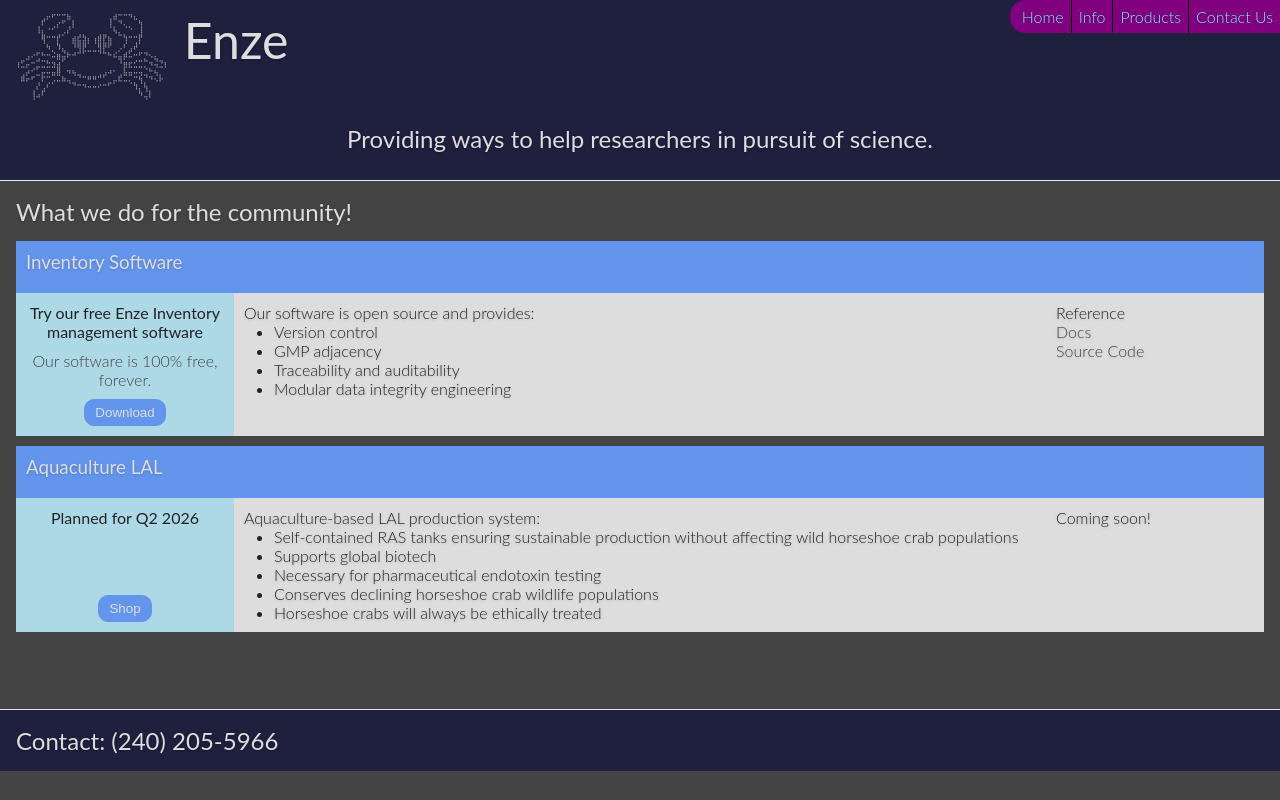
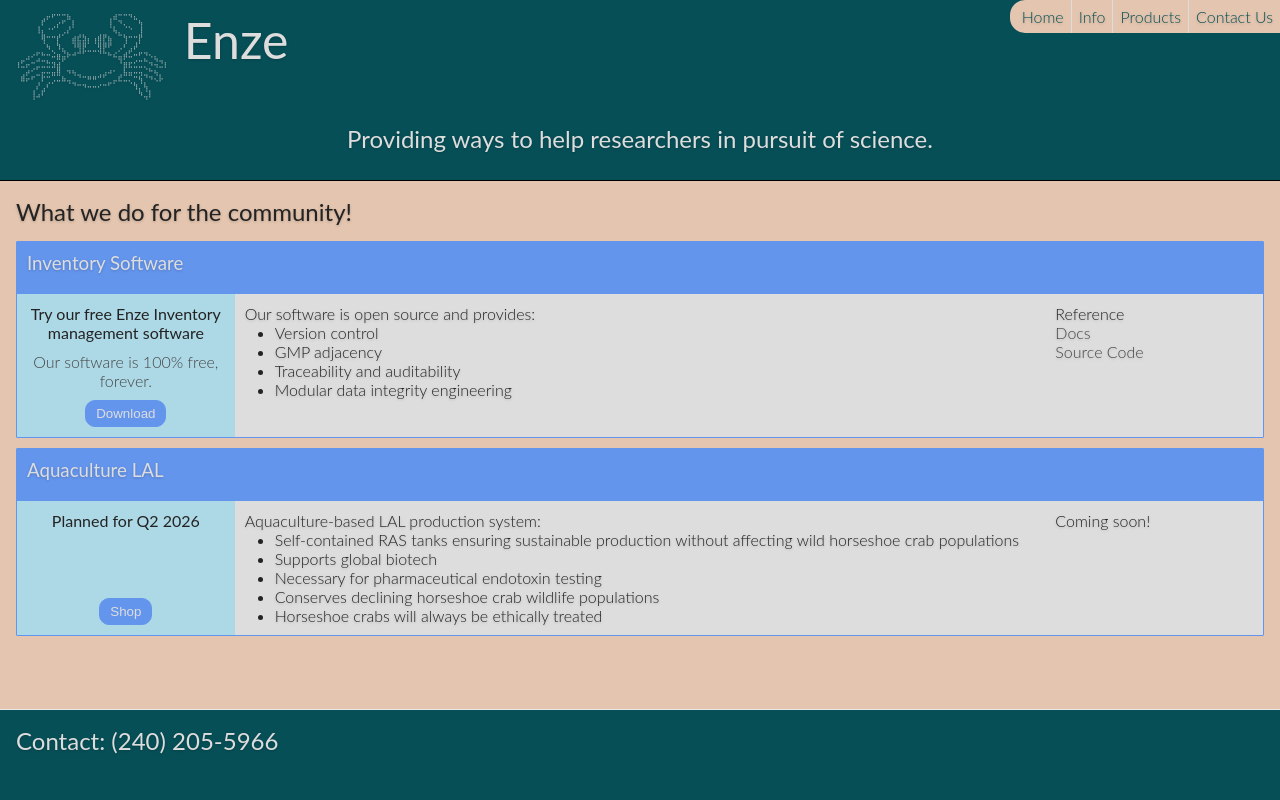
Before and after one commit to Enze-Inc/enze-website, a plain HTML site: page index.html in a window 1280 px wide. Drawn offline with Linux system fonts and the light colour scheme.

Commit message:
First site theme change

```diff
--- a/assets/main.css
+++ b/assets/main.css
@@ -12,11 +12,14 @@ h1, h2, h3, h4, h5, h6 {
 body {
   --dark-text-color: #232323;
   --light-text-color: #ddd;
-  --header-background-color: #1f1f3e;
+  --header-background-color: #074F57;
+  --main-background-color: #E4C5AF;
   --site-background-color: #444;
-  --section-border-color: #e8e8e8;
+  --section-border-color: black;
 
-  --nav-link-text-color: #80edff;
+  --nav-background-color: #E4C5AF;
+  --nav-link-text-color: #074F57;
+  /* --nav-link-text-color: #80edff; */
   --nav-link-text-hover: #10ceef;
 
   --card-header-background-color: cornflowerblue;
@@ -26,7 +29,7 @@ body {
   font-family: "Lato","Helvetica Neue",Helvetica,Arial,sans-serif;
   font-weight: 300;
   color: var(--light-text-color);
-  background-color: var(--site-background-color);
+  background-color: var(--header-background-color);
   text-shadow: 0 1px 3px rgba(0,0,0,.2);
   text-rendering: optimizeLegibility;
   display: flex;
@@ -85,13 +88,15 @@ body {
 .nav-link {
   color: var(--nav-link-text-color);
   text-decoration: none;
-  background: purple;
+  background: var(--nav-background-color);
   padding: 7px;
 }
 
 .nav-link:hover {
   color: var(--nav-link-text-hover);
+  filter: brightness(1.1);
   text-decoration: underline;
+  cursor: pointer;
 }
 
 .nav-link:first-child {
@@ -101,7 +106,7 @@ body {
 }
 
 .nav-link:not(:last-child) {
-  border-right: 1px solid black;
+  border-right: 1px solid var(--light-text-color);
 }
 
 .site-subtitle {
@@ -111,6 +116,8 @@ body {
 /* Main */
 .site-main {
   min-height: 66vh;
+  background-color: var(--main-background-color);
+  color: var(--dark-text-color)
 }
 
 .body-wrapper {
@@ -130,6 +137,8 @@ body {
   flex-flow: row wrap;
   background: var(--card-background-color);
   color: var(--dark-text-color);
+  border: 1px solid var(--card-header-background-color);
+  border-radius: 1px;
 }
 
 .card > * {
```
